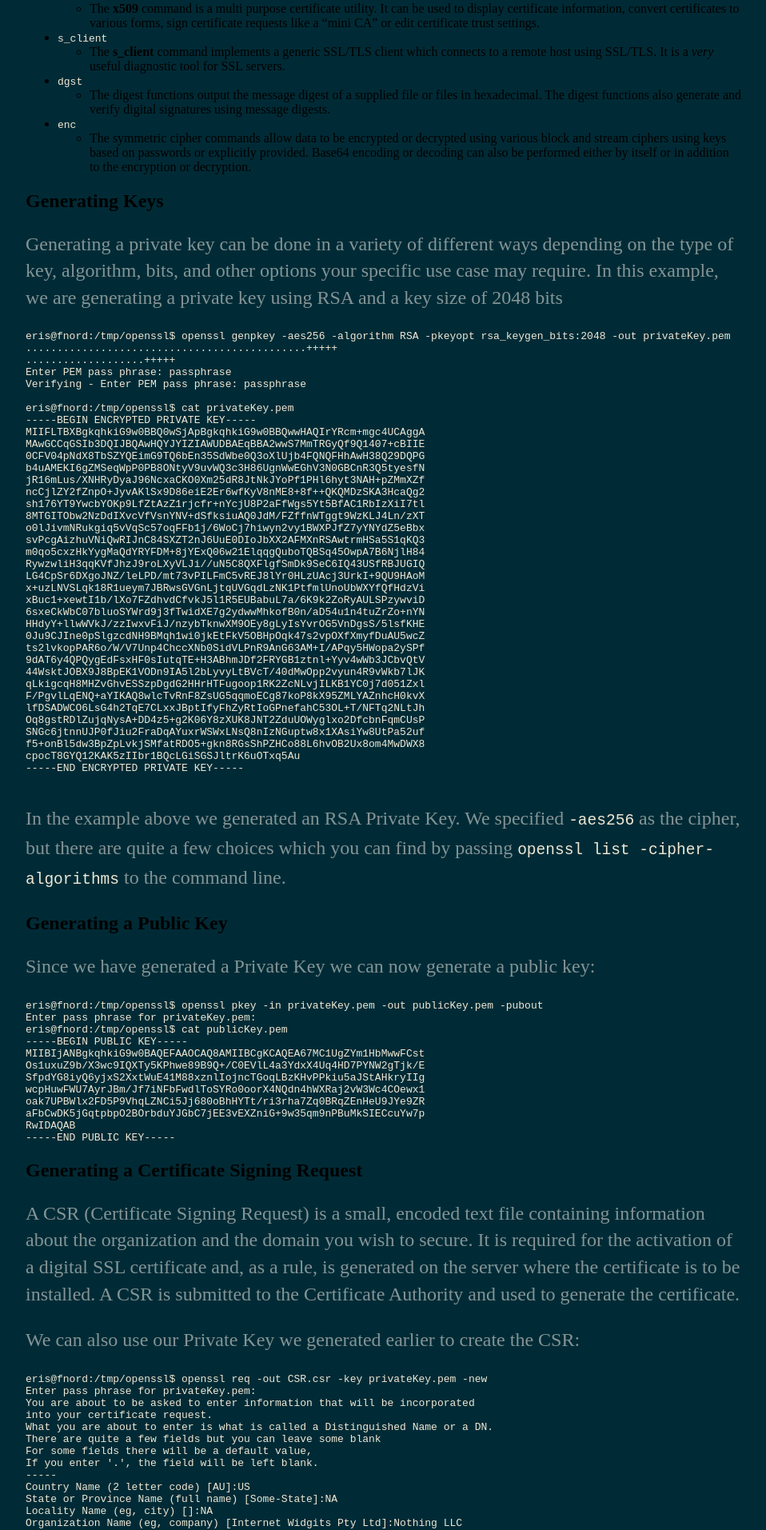
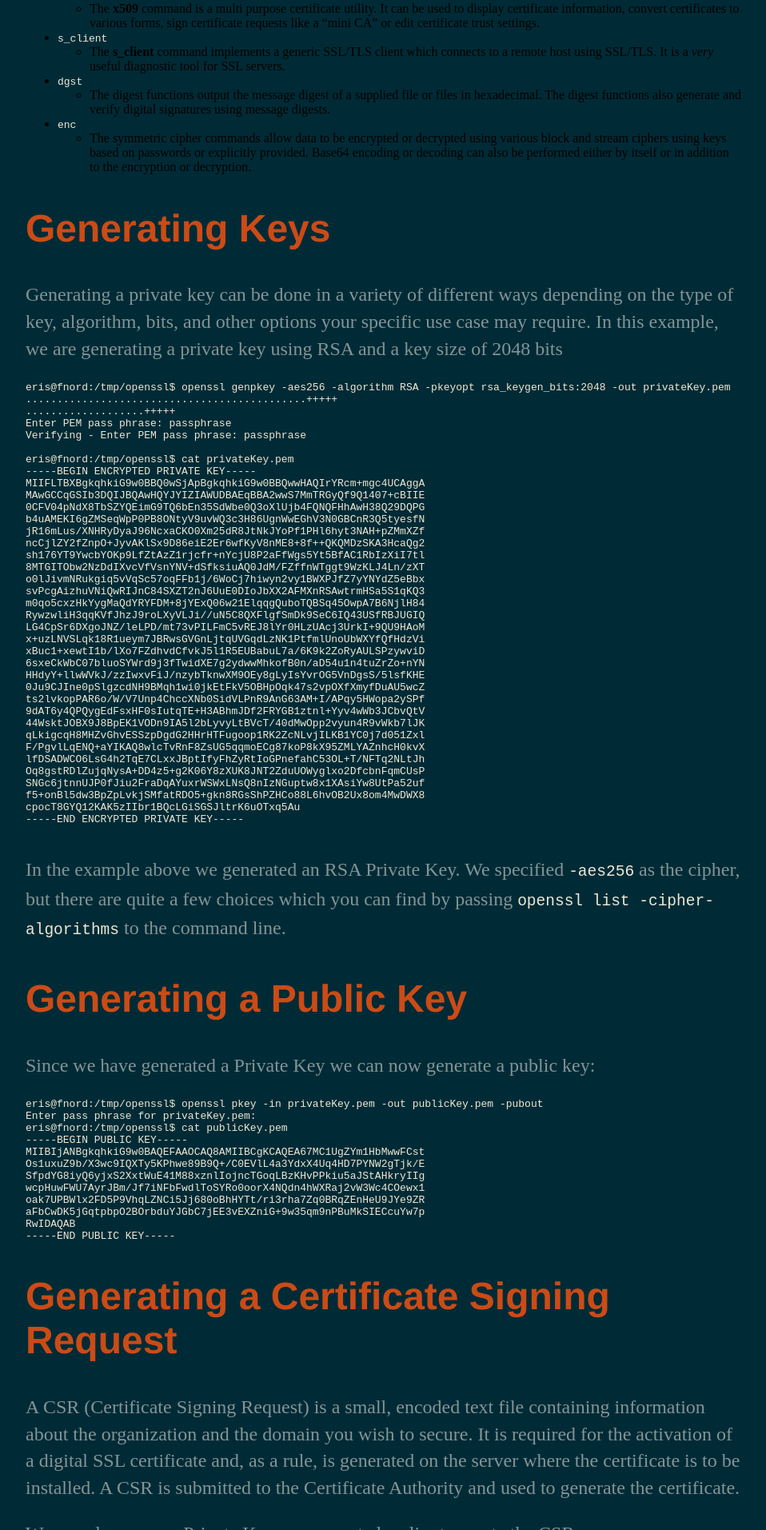
Before and after one commit to thepalelotus/thedreamless.github.io, a Jekyll site: the page built from _posts/2020-12-05-OpenSSL.md, in a window 1280 px wide. Shown: the part 772-2685 px from the top of the page at 80% size, without its empty margins (160-1118 px from the left). Built offline with Jekyll 4.4.1, drawn with Linux system fonts in a browser that asks for light colours; our own code applies the rules of GitHub Pages for plain Markdown files.

Commit message:
Update main.css

```diff
--- a/css/main.css
+++ b/css/main.css
@@ -23,7 +23,7 @@ a {
 a:hover {
     text-decoration: underline;
 }
-h1 {
+h1, h2, h3, h4 {
     font-size: 3em;
     font-family:'Helvetica', 'Arial', 'Sans-Serif';
     color: #cb4b16;
```
